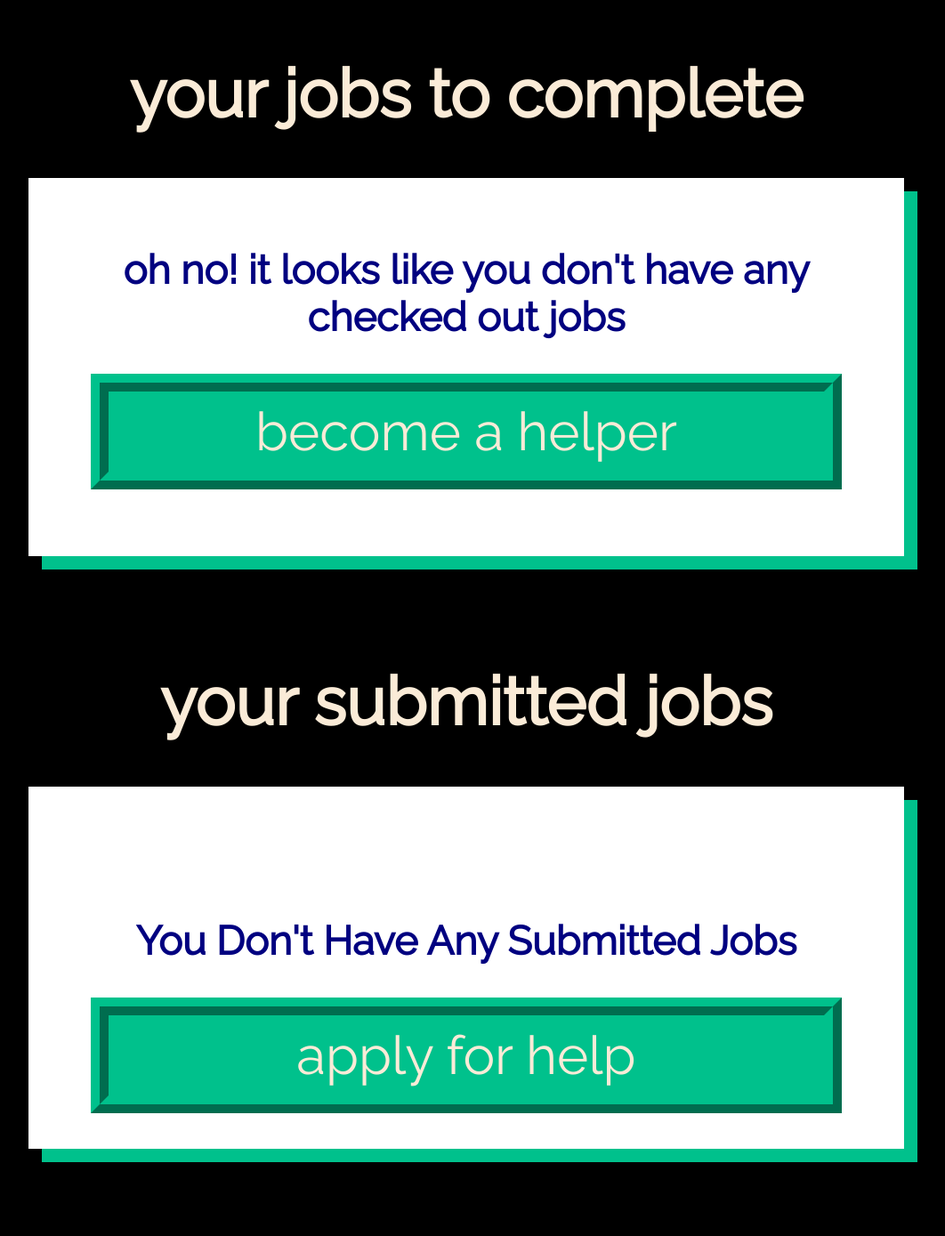
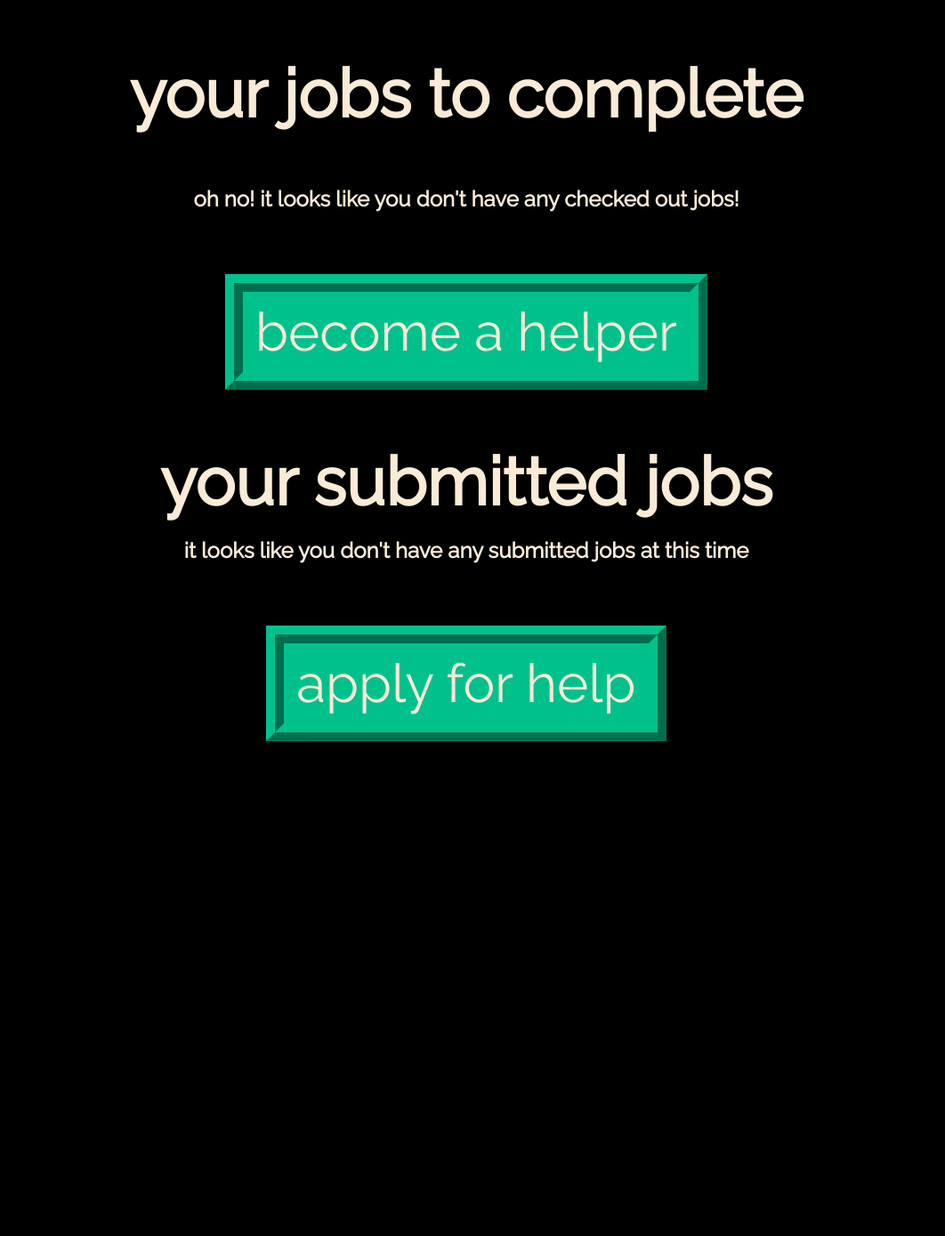
Before and after one commit to CarolineMadison/I_Joseph_Capstone_API, a Django app: page /yourjobs/ in a window 1280 px wide. Shown: the part 306-1695 px from the top of the page at 89% size, without its empty margins (116-1178 px from the left). After the commit the page ends 1139 px from the top, so only its background shows below. Run offline with Django 3.2, Linux system fonts and the light colour scheme; a user stored in the database is signed in; data comes from the database, SQL or seed files in the repository; both versions use the stored data as it was after the commit.

Commit message:
styling finished

```diff
--- a/ijosephproject/ijosephapp/static/styles/detail.css
+++ b/ijosephproject/ijosephapp/static/styles/detail.css
@@ -53,4 +53,5 @@ a:visited {
     font-size: 75px;
     font-family: 'Raleway', sans-serif;
     text-align: center;
+    margin-top: 7px;
 }
--- a/ijosephproject/ijosephapp/static/styles/home.css
+++ b/ijosephproject/ijosephapp/static/styles/home.css
@@ -1,5 +1,5 @@
 .home {
-    padding-top: 265px;
+    padding-top: 240px;
     padding-bottom: 50px;
     padding-left: 125px;
     padding-right: 125px;
@@ -16,6 +16,10 @@
 
 body {
     background-color: black;
+}
+
+#logo {
+    margin-top: -25px
 }
 
 #i-Joseph-main-Logo {
--- a/ijosephproject/ijosephapp/static/styles/yourjobs_list.css
+++ b/ijosephproject/ijosephapp/static/styles/yourjobs_list.css
@@ -16,7 +16,7 @@ body {
     display: flex;
     flex-direction: column;
     text-decoration: none;
-    box-shadow: 15px 15px 0px 0px #00c18c;
+    box-shadow: 15px 15px 0px 0px #7accc8;
     position:relative;
     color: navy;
     font-size: 30px;
@@ -37,12 +37,15 @@ body {
     margin-top: 70px;
     color: antiquewhite;
     text-align: center;
+    margin-bottom: -10px;
 }
 
-/* h1 {
+h2 {
+    margin-top: -10px;
+    margin-bottom: 100px;
     color: antiquewhite;
     text-align: center;
-} */
+}
 
 .delete_button {
     font-size: 60px;
@@ -55,6 +58,7 @@ body {
     padding-right: 110px;
     padding-top: 10px;
     padding-bottom: 10px;
+    margin-top: 30px;
 }
 
 .edit_button {
@@ -81,6 +85,7 @@ body {
     padding-right: 14px;
     padding-top: 10px;
     padding-bottom: 10px;
+    margin-bottom: 10px;
 }
 
 .submit_mark_complete {
@@ -133,12 +138,14 @@ a:visited {
     font-size: 70px;
     color: navy;
     text-align: center;
+    margin-top: 50px;
 }
 
 #selected_job_title {
     font-size: 70px;
     color: navy;
     text-align: center;
+    margin-top: 20px;
 }
 
 h3 {
--- a/ijosephproject/ijosephapp/templates/home.html
+++ b/ijosephproject/ijosephapp/templates/home.html
@@ -48,9 +48,12 @@
             {% else %}
             </br>
             </br>
+            </br>
+            </br>
             <div>
                 <a class="register-BTN" href="{% url 'ijosephapp:register' %}">register</a>
             </div>
+            </br>
             </br>
             </br>
             </br>
--- a/ijosephproject/ijosephapp/templates/userjob/yourjobs_list.html
+++ b/ijosephproject/ijosephapp/templates/userjob/yourjobs_list.html
@@ -15,16 +15,16 @@
 
   <div class="home">
     <h1 class="section-title-1">your jobs to complete</h1>
-    <ul class="card-content">
-
+    <br/>
     {% if checkedout_job_count == 0 %}
-      <h2>oh no! it looks like you don't have any checked out jobs</h2>
+      <h2>oh no! it looks like you don't have any checked out jobs!</h2>
       <a class="become-a-helper-BTN" href="{% url 'ijosephapp:jobs' %}">become a helper</a>
       <br/>
     {% endif %}
     {%for selectedjob in checkedout_jobs%}
       {% comment %} and for each job where isCompleted == False {% endcomment %}
       {% if selectedjob.isCompleted == False %}
+    <ul class="card-content">
         {% comment %} prints the title and the description for that job {% endcomment %}
         <li>
           <h2 id="selected_job_title"> {{ selectedjob.title}} </h2>
@@ -46,22 +46,25 @@
           <input value={{ selectedjob.id }} name="other_job_id" type="hidden">
           <input value="Deselect" name="actionType" type="hidden">
             <button value="Deselect" type="submit" class="submit_deselect">deselect</button>
-      </form></br>
+      </form>
+      </br>
+      </br>
+      </br>
+    </ul>
       {% endif %}
     {% endfor %}
-    </ul>
     <br />
    <h1 class="section-title-2">your submitted jobs</h1>
     {% comment %} iterates over the array of jobs a user has created {% endcomment %}
-    <ul class="card-content">
     <br/>
     <br/>
     {% if submitted_job_count == 0 %}
-      <h2>You Don't Have Any Submitted Jobs</h2>
+      <h2>it looks like you don't have any submitted jobs at this time</h2>
       <a class="become-a-helper-BTN" href="{% url 'ijosephapp:job_form' %}">apply for help</a>
     {% endif %}
 
     {%for submittedjob in yoursubmittedjobs %}
+    <ul class="card-content">
         <li>
         {% comment %} prints the title of the job {% endcomment %}
           <h2 id="submitted_job_title"> {{ submittedjob.title}} </h2>
@@ -88,7 +91,8 @@
       <br/>
       <br/>
       <br/>
-      <br/>
+    </ul>
+    <br/>
       {% endfor %}
   </div>
   </body>
```
Also changed, not shown: ijosephproject/db.sqlite3.
